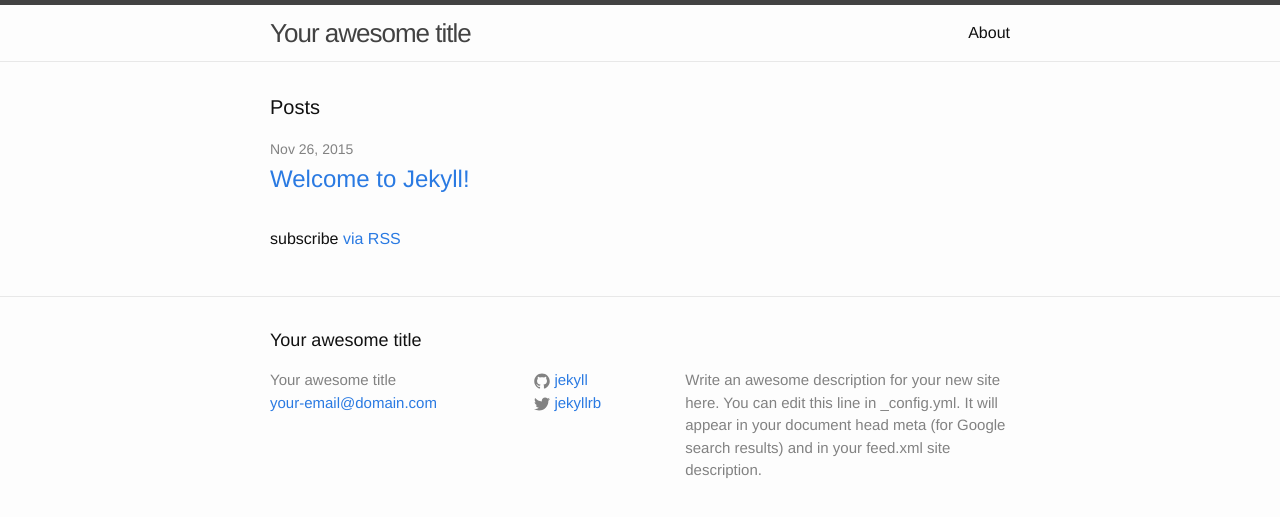
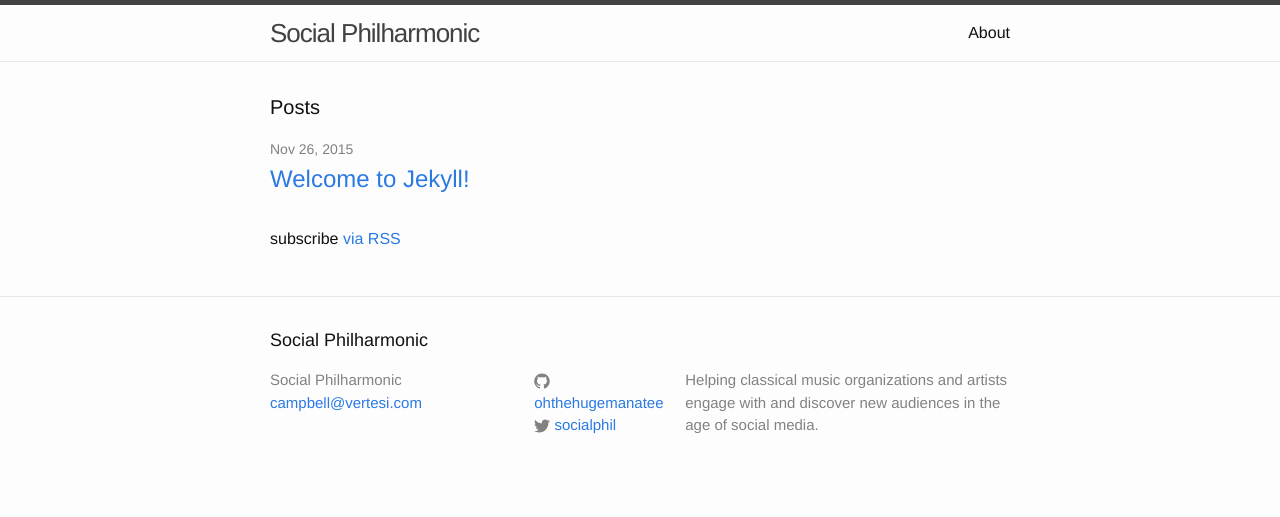
Before and after one commit to ohthehugemanatee/socialphilharmonic, a Jekyll site: the page built from index.html, in a window 1280 px wide. Shown: the top 517 px of the page. Built offline with Jekyll 4.4.1, drawn with Linux system fonts in a browser that asks for light colours.

Commit message:
Configure Jekyll

```diff
--- a/_config.yml
+++ b/_config.yml
@@ -1,14 +1,13 @@
 # Site settings
-title: Your awesome title
-email: your-email@domain.com
+title: Social Philharmonic
+email: campbell@vertesi.com
 description: > # this means to ignore newlines until "baseurl:"
-  Write an awesome description for your new site here. You can edit this
-  line in _config.yml. It will appear in your document head meta (for
-  Google search results) and in your feed.xml site description.
+  Helping classical music organizations and artists engage with and discover new audiences
+  in the age of social media.
 baseurl: "" # the subpath of your site, e.g. /blog/
-url: "http://yourdomain.com" # the base hostname & protocol for your site
-twitter_username: jekyllrb
-github_username:  jekyll
+url: "http://socialphilharmonic.github.io/" # the base hostname & protocol for your site
+twitter_username: socialphil
+github_username:  ohthehugemanatee
 
 # Build settings
 markdown: kramdown
```
